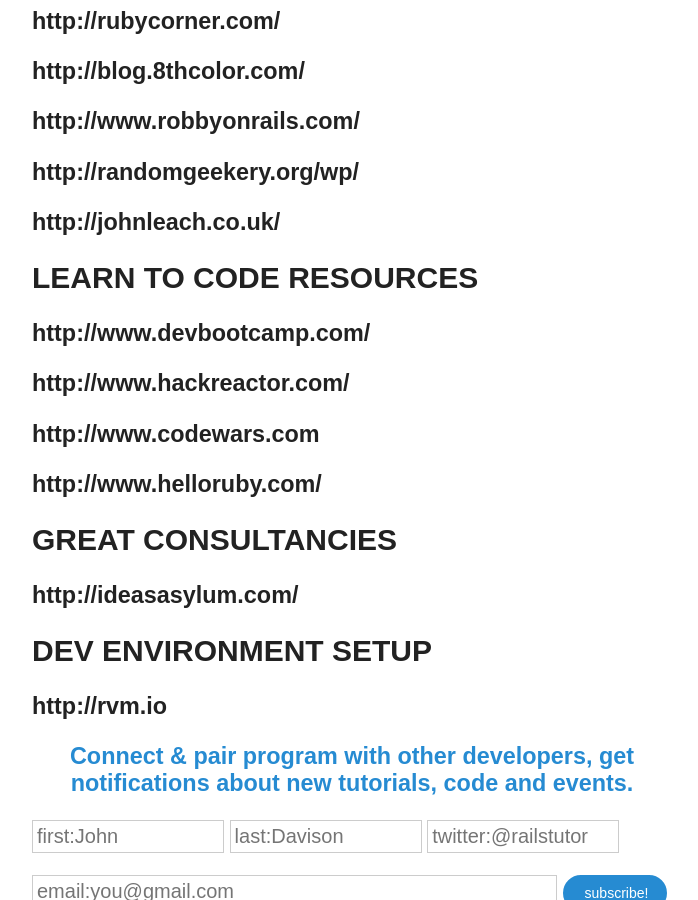
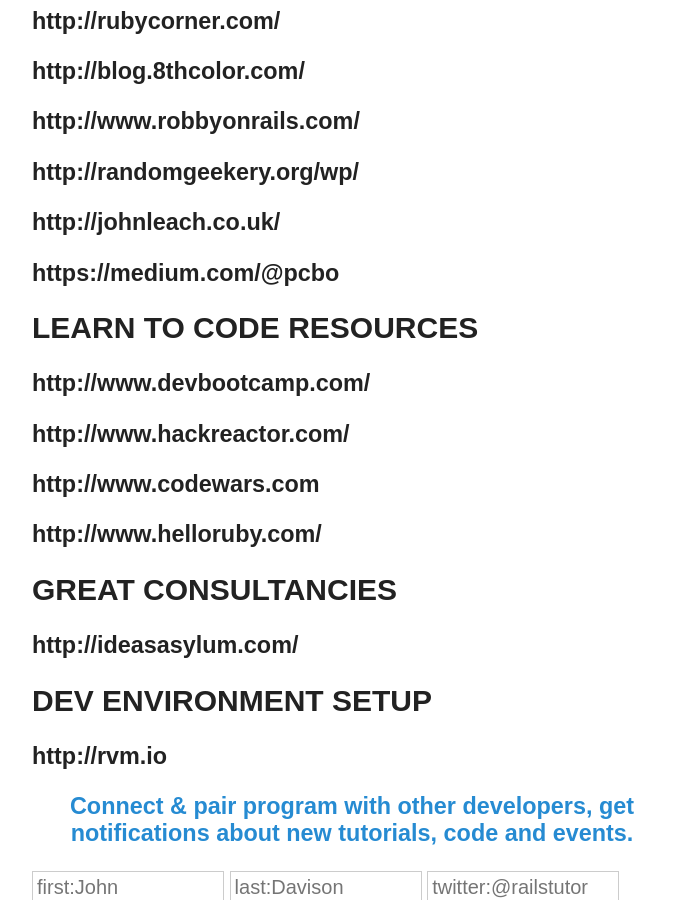
Before and after one commit to jcdavison/rubyonrailstutor.github.io, a Jekyll site: the page built from _posts/2014-03-19-blog-roll.md, in a window 1280 px wide and 900 px high, scrolled down 798 px. Shown: the whole window, without its empty margins (318-1016 px from the left). Built offline with Jekyll 4.4.1, drawn with Linux system fonts in a browser that asks for light colours; nearby versions of some CDN libraries; comment, search, counter and statistics services are not loaded; some of the changed lines change nothing that is shown.

Commit message:
update blogroll

```diff
--- a/_posts/2014-03-19-blog-roll.md
+++ b/_posts/2014-03-19-blog-roll.md
@@ -27,6 +27,8 @@
 
 ### [http://johnleach.co.uk/](http://johnleach.co.uk/)
 
+### [https://medium.com/@pcbo](https://medium.com/@pcbo)
+
 
 ## LEARN TO CODE RESOURCES
 
```
